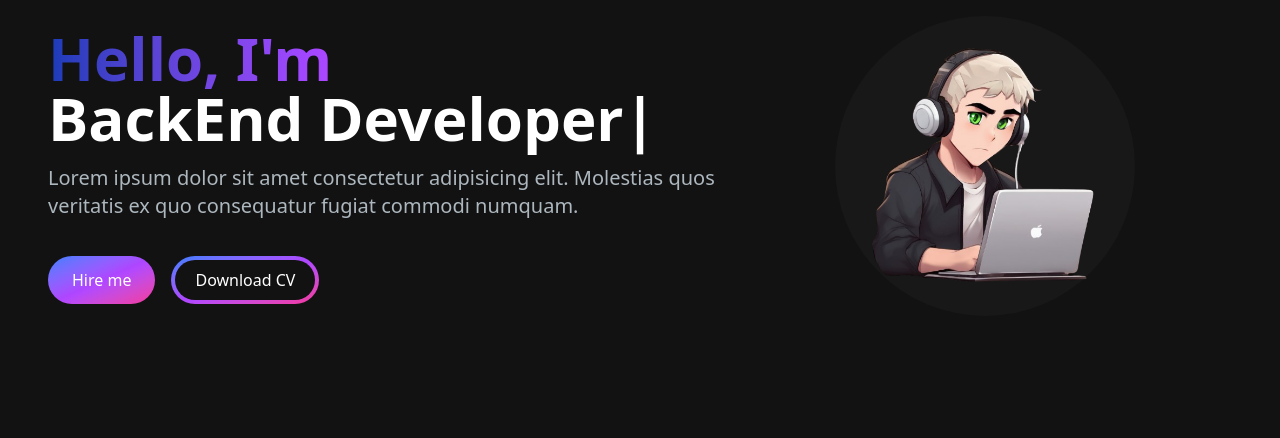
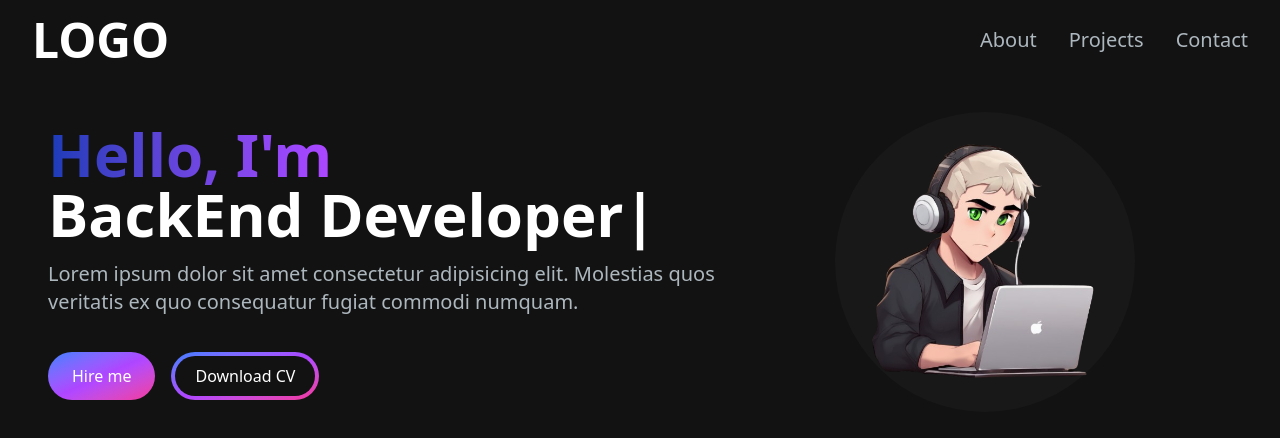
Before and after one commit to eduoliveirachaves/Portifolio, a Next.js app: page / in a window 1280 px wide. Shown: the top 438 px of the page. Built offline with nearby package versions, Linux system fonts and the light colour scheme.

Commit message:
feat: added navbar

```diff
--- a/package.json
+++ b/package.json
@@ -9,6 +9,7 @@
     "lint": "next lint"
   },
   "dependencies": {
+    "@heroicons/react": "^2.2.0",
     "next": "15.2.4",
     "react": "^19.0.0",
     "react-dom": "^19.0.0",
--- /dev/null
+++ b/src/app/components/MenuOverlay.tsx
@@ -0,0 +1,15 @@
+import NavLink from "./NavLink";
+
+const MenuOverlay = ({links}) => {
+    return (
+        <ul className="flex flex-col py-4 items-center">
+            {links.map((link, index) => (
+                <li key={index}>
+                    <NavLink href={link.path} title={link.title}/>
+                </li>
+            ))}
+        </ul>
+    )
+}
+
+export default MenuOverlay;
--- /dev/null
+++ b/src/app/components/NavBar.tsx
@@ -0,0 +1,64 @@
+"use client";
+import Link from "next/link";
+import { useState } from "react";
+import NavLink from "./NavLink";
+import { Bars3Icon, XMarkIcon } from "@heroicons/react/24/solid";
+import MenuOverlay from "./MenuOverlay";
+
+const navLinks = [
+  {
+    title: "About",
+    path: "#about",
+  },
+  {
+    title: "Projects",
+    path: "#projects",
+  },
+  {
+    title: "Contact",
+    path: "#contact",
+  },
+];
+
+export const NavBar = () => {
+  const [navbarOpen, setNavbarOpen] = useState(false);
+
+  return (
+    <nav className="fixed top-0 left-0 right-0 z-10 bg-[#121212] bg-opacity-90">
+      <div className="flex flex-wrap items-center justify-between mx-auto p-4 px-8">
+        <Link
+          href={"/"}
+          className="text-2xl md:text-5xl text-white font-semibold"
+        >
+          LOGO
+        </Link>
+        <div className="mobile-menu block md:hidden">
+          {navbarOpen ? (
+            <button
+              onClick={() => setNavbarOpen(false)}
+              className="flex items-center px-3 py-2 text-slate-200 border rounded border-slate-200 hover:text-white hover:border-white"
+            >
+              <XMarkIcon className="h-5 w-5" />
+            </button>
+          ) : (
+            <button onClick={() => setNavbarOpen(true)} className="flex items-center px-3 py-2 text-slate-200 border rounded border-slate-200 hover:text-white hover:border-white">
+              <Bars3Icon className="h-5 w-5" />
+            </button>
+          )}
+        </div>
+        <div className="menu hidden md:block md:w-auto" id="navbar">
+          <ul className="flex p-4 md:p-0 md:flex-row md:space-x-8 mt-0">
+            {navLinks.map((link, index) => (
+              <li key={index}>
+                <NavLink href={link.path} title={link.title} />
+              </li>
+            ))}
+          </ul>
+        </div>
+      </div>
+      {navbarOpen ? <MenuOverlay links={navLinks}/> : null}
+    </nav>
+  );
+};
+
+export default NavBar;
--- /dev/null
+++ b/src/app/components/NavLink.tsx
@@ -0,0 +1,15 @@
+import Link from "next/link";
+
+export const NavLink = ({ href, title }) => {
+  return (
+    <Link
+      href={href}
+      className="block py-2 pl-3 pr-4 text-[#ADB7BE] sm:text-xl rounded md:bg-transparent  md:p-0 hover:text-white "
+      aria-current="page"
+    >
+      {title}
+    </Link>
+  );
+};
+
+export default NavLink;
--- a/src/app/page.tsx
+++ b/src/app/page.tsx
@@ -1,8 +1,11 @@
 import { HeroSection } from "./components/HeroSection";
+import { NavBar } from "./components/NavBar";
+
 export default function Home() {
   return (
     <main className="flex min-h-screen flex-col bg-[#121212]">
-      <div className="container mx-auto px-12 py-4">
+      <NavBar />
+      <div className="container mt-24 mx-auto px-12 py-4">
         <HeroSection />
       </div>
     </main>
```
Also changed, not shown: 1 other file (tests, documents, lock files or other folders).
